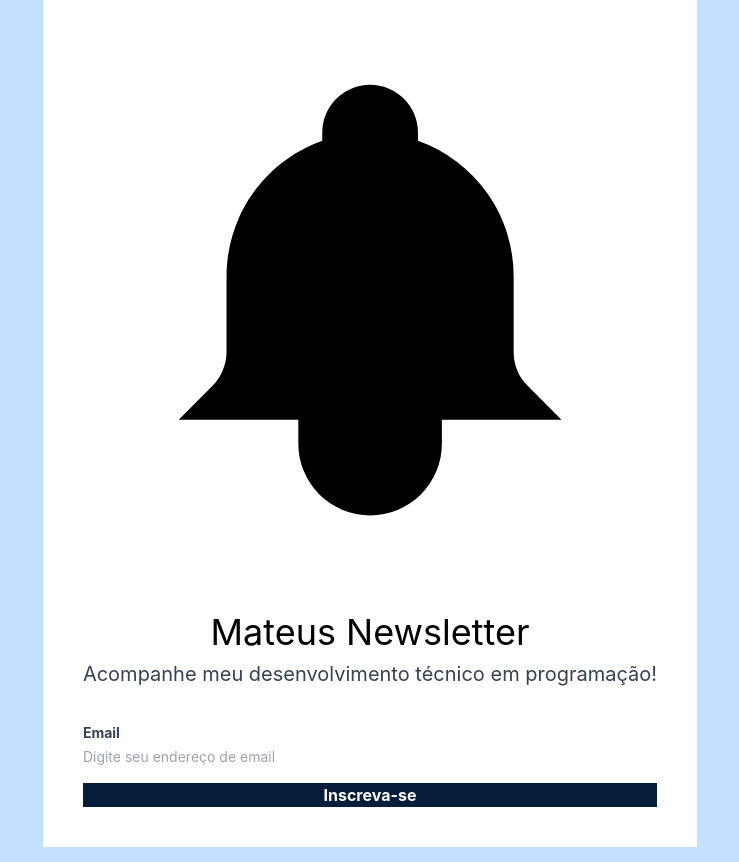
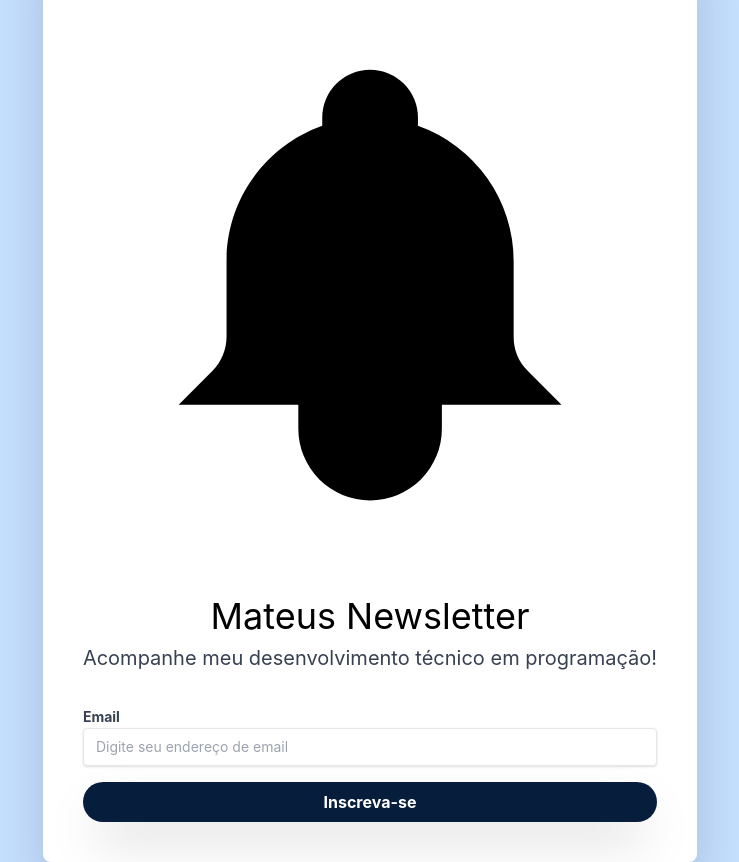
Before and after one commit to mteusbarbosa/tailwind-newsletter, a plain HTML site: page newsletter.html in a window 1280 px wide. Shown: the whole page, without its empty margins (270-1009 px from the left). Drawn offline with nearby package versions, Linux system fonts and the light colour scheme.

Commit message:
focus e hover

```diff
--- a/newsletter.html
+++ b/newsletter.html
@@ -26,8 +26,10 @@
     </script>
   </head>
 
-  <body class="bg-azul-claro font-inter flex justify-center items-center h-screen">
-    <main class="flex px-6">
+  <body
+    class="bg-azul-claro font-inter flex justify-center items-center h-screen"
+  >
+    <main class="flex px-6 drop-shadow-2xl">
       <section class="bg-azul-escuro hidden">
         <img
           class=""
@@ -36,7 +38,7 @@
         />
       </section>
 
-      <section class="bg-white p-10 flex flex-col gap-6">
+      <section class="bg-white p-10 flex flex-col gap-6 rounded-lg">
         <div class="">
           <svg
             class=""
@@ -71,18 +73,27 @@
 
         <div class="text-center">
           <h1 class="text-4xl mb-2">Mateus Newsletter</h1>
-          <p class="text-xl text-gray-700 mb-2">Acompanhe meu desenvolvimento técnico em programação!</p>
+          <p class="text-xl text-gray-700 mb-2">
+            Acompanhe meu desenvolvimento técnico em programação!
+          </p>
         </div>
 
         <form>
-          <label class="text-sm font-bold text-gray-700 mb-2" for="email">Email</label>
+          <label class="text-sm font-bold text-gray-700 mb-2" for="email"
+            >Email</label
+          >
           <input
-            class="text-sm w-full mb-4"
+            class="text-sm w-full mb-4 pl-3 rounded border py-2 shadow focus:outline-none hover:border-azul-claro hover:ring-1 hover:ring-azul-escuro focus:border-azul-escuro focus:ring-1 focus:ring-azul-escuro"
             id="email"
             type="email"
             placeholder="Digite seu endereço de email"
           />
-          <button class="font-bold text-white bg-azul-escuro w-full" type="button">Inscreva-se</button>
+          <button
+            class="font-bold text-white bg-azul-escuro w-full py-2 rounded-full shadow-2xl hover:bg-azul-hover duration-150"
+            type="button"
+          >
+            Inscreva-se
+          </button>
         </form>
       </section>
     </main>
```
